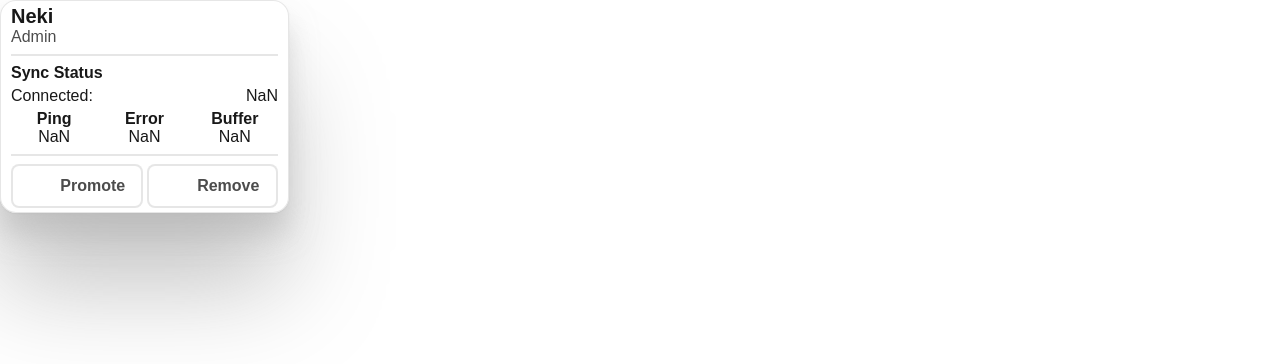
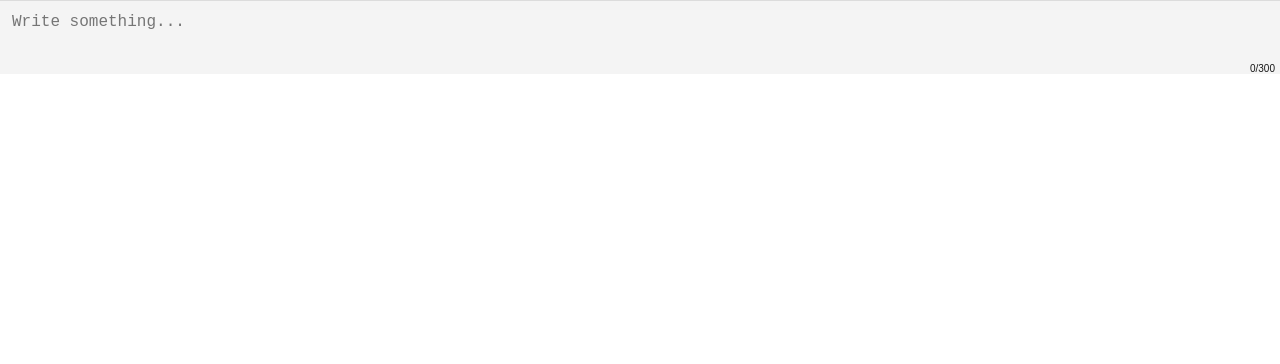
Before and after one commit to sync-si/sync, a Vue app in the folder web/: page /r/1 in a window 1280 px wide. Shown: the top 364 px of the page. Built offline with nearby package versions, Linux system fonts and the light colour scheme; a web font is replaced by a local one; what @regle/core would draw is missing.

Commit message:
chat text field and some formating

```diff
--- /dev/null
+++ b/web/src/components/chat/chat-text-field.vue
@@ -0,0 +1,99 @@
+<script setup lang="ts">
+import { ref, nextTick } from 'vue'
+import SyncButton from '../button/sync-button.vue'
+
+const message = ref('')
+
+function send(e: Event) {
+    if (!message.value.trim()) return
+
+    emit('send', message.value)
+    message.value = ''
+    nextTick(() => autoResizeTextarea(e.target as HTMLInputElement))
+}
+
+function onInput(e: Event) {
+    autoResizeTextarea(e.target as HTMLInputElement)
+}
+
+function autoResizeTextarea(textarea: HTMLInputElement) {
+    textarea.style.height = 'auto'
+    textarea.style.height = `${textarea.scrollHeight}px`
+}
+
+const emit = defineEmits<{
+    (e: 'send', message: string): void
+}>()
+</script>
+
+<template>
+    <div class="c-text-field">
+        <div class="c-input">
+            <textarea
+                v-model="message"
+                class="c-textarea"
+                placeholder="Write something..."
+                @keydown.enter.exact.prevent="send"
+                @input="onInput"
+            />
+            <SyncButton class="icon-gray" icon="smile" color="bgnb" bstyle="none" />
+        </div>
+        <span class="char-limit">{{ message.length }}/300</span>
+    </div>
+</template>
+
+<style scoped>
+.c-text-field {
+    display: flex;
+    flex-direction: column;
+
+    width: 100%;
+    background-color: var(--s-background-alt);
+
+    border-top: 1px solid var(--s-border);
+
+    font-family: var(--s-font);
+}
+
+.c-input {
+    display: flex;
+    flex-direction: row;
+    align-items: flex-start;
+    padding: 10px;
+}
+
+.c-textarea {
+    flex-grow: 1;
+    font-size: 16px;
+    line-height: 1.2;
+    max-height: 5lh;
+}
+
+.icon-gray {
+    flex-shrink: 1;
+    & :deep(svg) {
+        fill: var(--s-text-subtle) !important;
+    }
+}
+
+.char-limit {
+    padding: 0 5px 0 5px;
+    display: flex;
+    justify-content: flex-end;
+    font-size: 10px;
+}
+
+textarea {
+    border: none;
+    overflow-y: auto;
+    outline: none;
+    background: none;
+    min-height: 1.2em;
+
+    -webkit-box-shadow: none;
+    -moz-box-shadow: none;
+    box-shadow: none;
+
+    resize: none;
+}
+</style>
--- a/web/src/components/icon/icons.ts
+++ b/web/src/components/icon/icons.ts
@@ -9,6 +9,7 @@ export const ICONS = [
     'arrow_down',
     'promote',
     'remove',
+    'smile',
 ] as const
 
 export type TIconName = (typeof ICONS)[number]
--- a/web/src/views/RoomView.vue
+++ b/web/src/views/RoomView.vue
@@ -1,7 +1,8 @@
 <script setup lang="ts">
 import { useRoute } from 'vue-router'
 
-import UserContextMenu from '../components/user/user-context-menu.vue';
+import UserContextMenu from '../components/user/user-context-menu.vue'
+import ChatTextField from '../components/chat/chat-text-field.vue'
 
 const route = useRoute()
 </script>
@@ -13,5 +14,5 @@ const route = useRoute()
     :is-self=true
     :is-online=false
     @select="console.log('fetch data')" /> -->
-    <UserContextMenu username="Neki" :is-admin="true" />
+    <ChatTextField />
 </template>
```
Also changed, not shown: web/src/components/user/user-context-menu.vue (+14 -17 lines), web/src/components/user/user-label.vue (+2 -6 lines), web/src/components/user/user-room.vue (+7 -9 lines), web/src/main.css (+4 -4 lines), web/src/icons/smile.svg (added).
